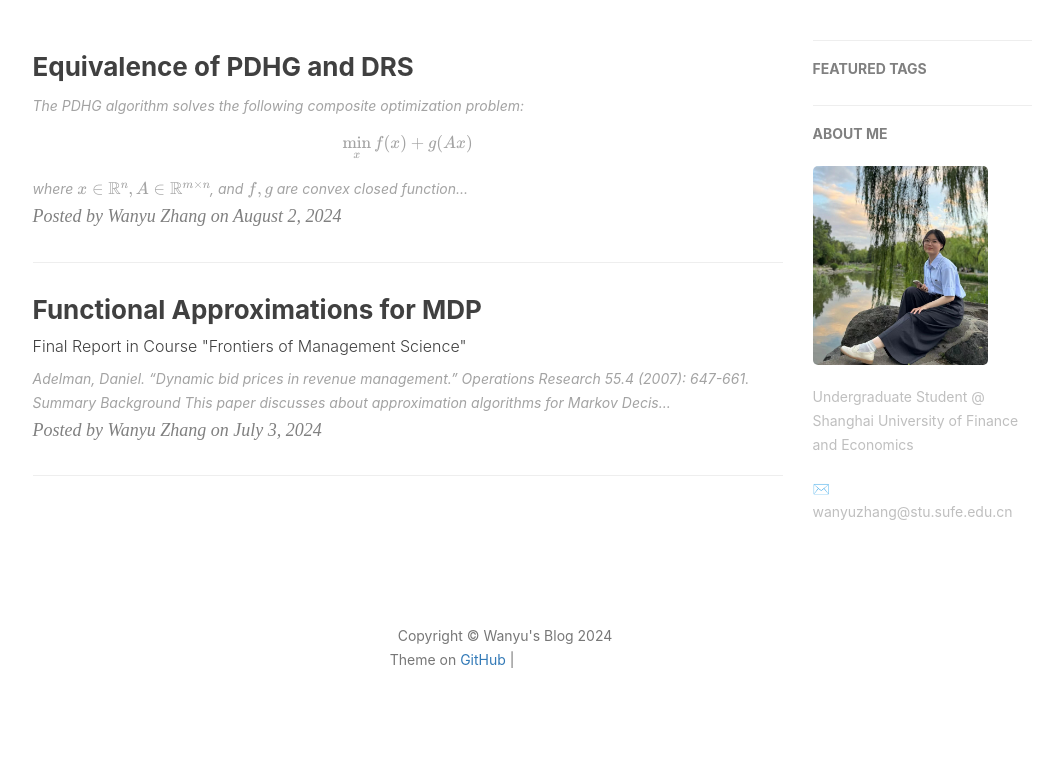
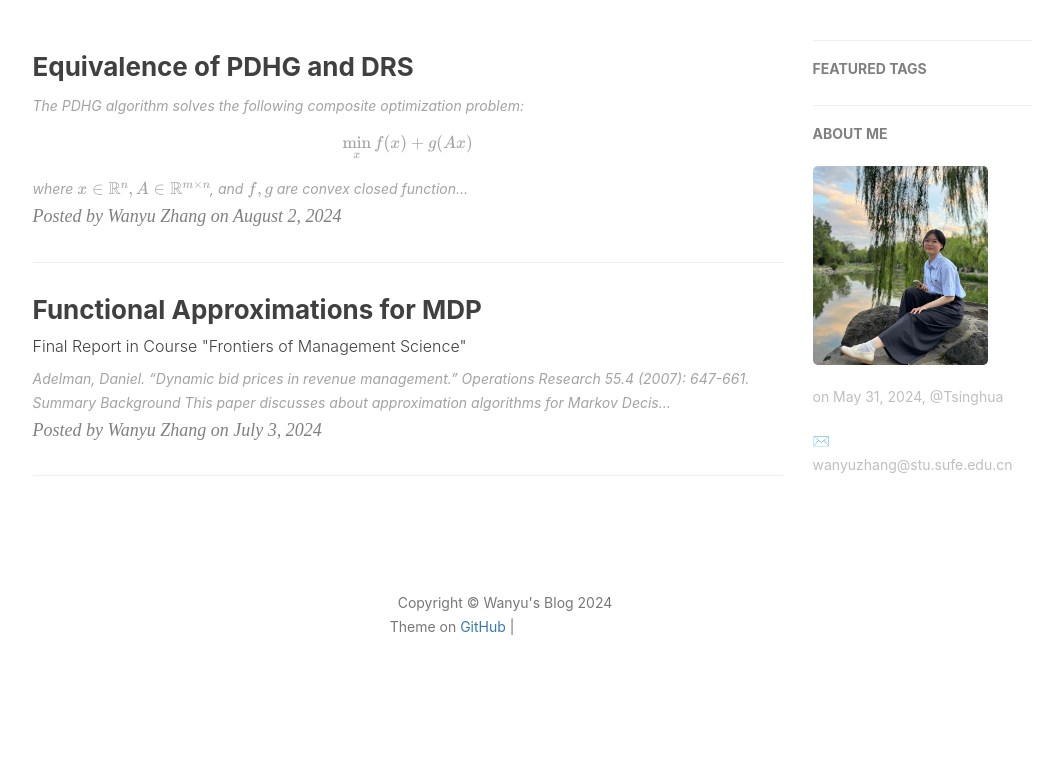
Before and after one commit to zwyhahaha/zwyhahaha.github.io, a Jekyll site: the page built from index.html, in a window 1280 px wide. Shown: the part 418-1182 px from the top of the page, without its empty margins (135-1198 px from the left). Built offline with Jekyll 4.4.1, drawn with Linux system fonts in a browser that asks for light colours; nearby versions of some CDN libraries; formulas are drawn with MathJax 3; the list of posts is cut into pages by our own code; comment, search, counter and statistics services are not loaded; after the commit the page ends 1149 px from its top, so only the background shows below that; grey boxes are pictures that could not be loaded.

Commit message:
Update _config.yml

```diff
--- a/_config.yml
+++ b/_config.yml
@@ -11,7 +11,7 @@ github_repo: "https://github.com/zwyhahaha/zwyhahaha.github.io.git" # you code r
 
 # Sidebar settings
 sidebar: true                           # whether or not using Sidebar.
-sidebar-about-description: "Undergraduate Student @ Shanghai University of Finance and Economics"
+sidebar-about-description: "on May 31, 2024, @Tsinghua"
 sidebar-avatar: /img/self_.jpg      # use absolute URL, seeing it's used in both `/` and `/about/`
 
 
```
